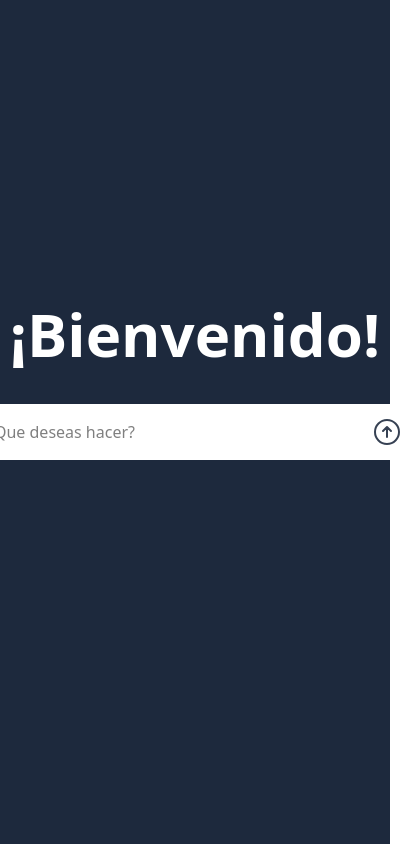
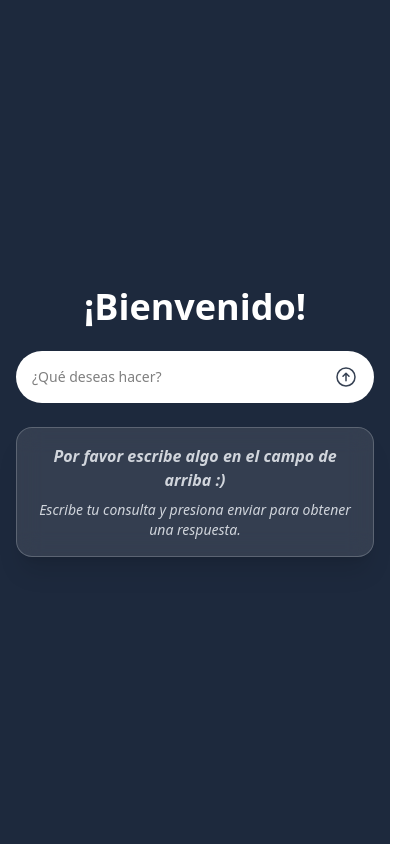
Before and after one commit to Lujan2408/chatbot-AI, a React (Vite) app: page / in a window 390 px wide. Shown: the whole page, 419 px wide, since content can reach past the window. Built offline with nearby package versions, Linux system fonts and the light colour scheme; no server answers; what @openrouter/ai-sdk-provider would draw is missing.

Commit message:
Showing results on screen and adapted to mobile

```diff
--- a/src/components/GenerateAI.tsx
+++ b/src/components/GenerateAI.tsx
@@ -3,18 +3,17 @@ import ErrorMessage from "./ErrorMessage"
 import { useAppStore } from "../stores/useAppStore"
 
 export default function GenerateAI() {
+  const [error, setError] = useState('')
+  const generateAsnwer = useAppStore(state => state.generateAnswer)
+  const chatAnswer = useAppStore(state => state.chat)
 
-  const [error, setError] = useState('')
-  const generateAsnwer = useAppStore(state => state.generateAnswer )
-
-  const handleSubmit = async (e : React.FormEvent<HTMLFormElement>) => {
+  const handleSubmit = async (e: React.FormEvent<HTMLFormElement>) => {
     e.preventDefault()
 
-    // Generate form object according to the submit we are generating
     const form = new FormData(e.currentTarget)
     const prompt = form.get('prompt') as string
 
-    if(prompt.trim() === '') {
+    if (prompt.trim() === '') {
       setError('¡La consulta no puede ir vacía!')
       return
     }
@@ -23,38 +22,64 @@ export default function GenerateAI() {
   }
 
   return (
-    <div className="flex items-center justify-center min-h-screen bg-slate-800">
-      <div className="text-center">
-        <h1 className="text-6xl text-white font-extrabold mb-10">¡Bienvenido!</h1>
+    <div className="flex items-center justify-center min-h-screen bg-slate-800 px-4">
+      <div className="w-full max-w-3xl text-center space-y-6">
+        <h1 className="text-4xl sm:text-6xl text-white font-extrabold">
+          ¡Bienvenido!
+        </h1>
 
         {error && <ErrorMessage>{error}</ErrorMessage>}
 
-        <form
-          onSubmit={handleSubmit}
-          className='flex flex-col space-y-3'
-        >
-          <div className="relative w-[28rem] max-w-full mx-auto">
+        <form onSubmit={handleSubmit} className="flex flex-col space-y-3">
+          <div className="relative w-full">
             <input
               name="prompt"
               id="prompt"
-              className="border border-none bg-white p-4 rounded-full w-full"
-              placeholder="¿Que deseas hacer?"
+              className="border border-none bg-white p-4 rounded-full w-full text-sm sm:text-base"
+              placeholder="¿Qué deseas hacer?"
             />
             <button
               type="submit"
               aria-label="Enviar"
               className="cursor-pointer absolute top-1/2 right-4 transform -translate-y-1/2"
             >
-              <svg xmlns="http://www.w3.org/2000/svg" fill="none" viewBox="0 0 24 24" strokeWidth="1.5"
-                stroke="currentColor" className="w-8 h-8 text-gray-700">
-                <path strokeLinecap="round" strokeLinejoin="round"
-                  d="m15 11.25-3-3m0 0-3 3m3-3v7.5M21 12a9 9 0 1 1-18 0 9 9 0 0 1 18 0Z" />
+              <svg
+                xmlns="http://www.w3.org/2000/svg"
+                fill="none"
+                viewBox="0 0 24 24"
+                strokeWidth="1.5"
+                stroke="currentColor"
+                className="w-6 h-6 sm:w-8 sm:h-8 text-gray-700"
+              >
+                <path
+                  strokeLinecap="round"
+                  strokeLinejoin="round"
+                  d="m15 11.25-3-3m0 0-3 3m3-3v7.5M21 12a9 9 0 1 1-18 0 9 9 0 0 1 18 0Z"
+                />
               </svg>
             </button>
           </div>
         </form>
 
-        <div className="py-10 whitespace-pre-wrap text-white"></div>
+        <div className="flex justify-center">
+          <div className="bg-white/10 backdrop-blur-md border border-white/20 rounded-2xl shadow-xl p-4 sm:p-6 max-w-full sm:max-w-2xl text-white text-left w-full">
+            {chatAnswer ? (
+              <p className="whitespace-pre-wrap leading-relaxed text-sm sm:text-base">
+                {chatAnswer}
+              </p>
+            ) : (
+              <div className="text-gray-300 italic text-center text-sm sm:text-base">
+                <h2 className="text-base sm:text-lg font-semibold mb-2">
+                  Por favor escribe algo en el campo de arriba :)
+                </h2>
+                <p>
+                  Escribe tu consulta y presiona enviar para obtener una
+                  respuesta.
+                </p>
+              </div>
+            )}
+          </div>
+        </div>
       </div>
     </div>
   )
--- a/src/lib/ai.ts
+++ b/src/lib/ai.ts
@@ -1,5 +1,7 @@
 import { createOpenRouter } from "@openrouter/ai-sdk-provider";
 
-export const openrouter = createOpenRouter({
+const openrouter = createOpenRouter({
   apiKey: import.meta.env.VITE_OPENROUTER_KEY,
 })
+
+export default openrouter
--- a/src/stores/aiSlice.tsx
+++ b/src/stores/aiSlice.tsx
@@ -6,9 +6,16 @@ export type AISlice = {
   generateAnswer: (prompt : string) => Promise<void>
 }
 
-export const createAISlice: StateCreator<AISlice, [], [], AISlice> = () => ({
+export const createAISlice: StateCreator<AISlice, [], [], AISlice> = (set) => ({
   chat: "",
   generateAnswer: async (prompt) => {
     const data = await AIService.generateAnswer(prompt)
+
+    for await (const textPart of data) {
+
+      set((state) => ({
+        chat: state.chat + textPart
+      }))
+    }
   },
 });
```
